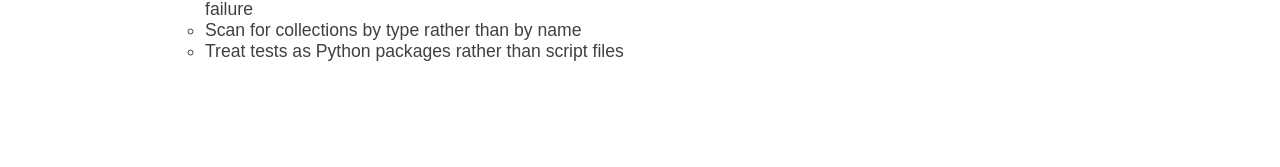
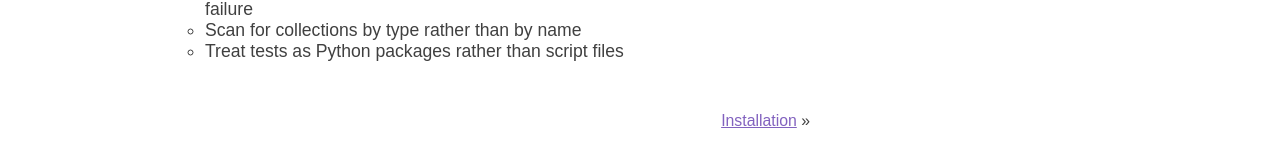
Before and after one commit to dag/attest, a Sphinx documentation site: the page built from docs/index.rst, in a window 1280 px wide. Shown: the part 569-736 px from the top of the page. Built offline with Sphinx 7.4.7, drawn with Linux system fonts in a browser that asks for light colours.

Commit message:
prev/next links after document

```diff
--- a/docs/_themes/attest/layout.html
+++ b/docs/_themes/attest/layout.html
@@ -16,5 +16,19 @@
   </a>
 {% endblock %}
 
+{% block document %}
+{{ super() }}
+<div class="related">
+  <ul>
+    {% if next %}
+    <li class="right"><a href="{{ next.link|e }}">{{ next.title }}</a> »
+    {% endif %}
+    {% if prev %}
+    <li>« <a href="{{ prev.link|e }}">{{ prev.title }}</a>
+    {% endif %}
+  </ul>
+</div>
+{% endblock %}
+
 {% block relbar2 %}{% endblock %}
 {% block footer %}{% endblock %}
--- a/docs/_themes/attest/static/attest.css
+++ b/docs/_themes/attest/static/attest.css
@@ -64,10 +64,14 @@
   position: relative;
 }
 
-div.body
+div.body, div.related
 { width: 650px;
   margin-right: 250px;
-  margin-bottom: 100px;
+}
+
+div.related
+{ margin-bottom: 100px;
+  margin-top: 50px;
 }
 
 div.body p
```
